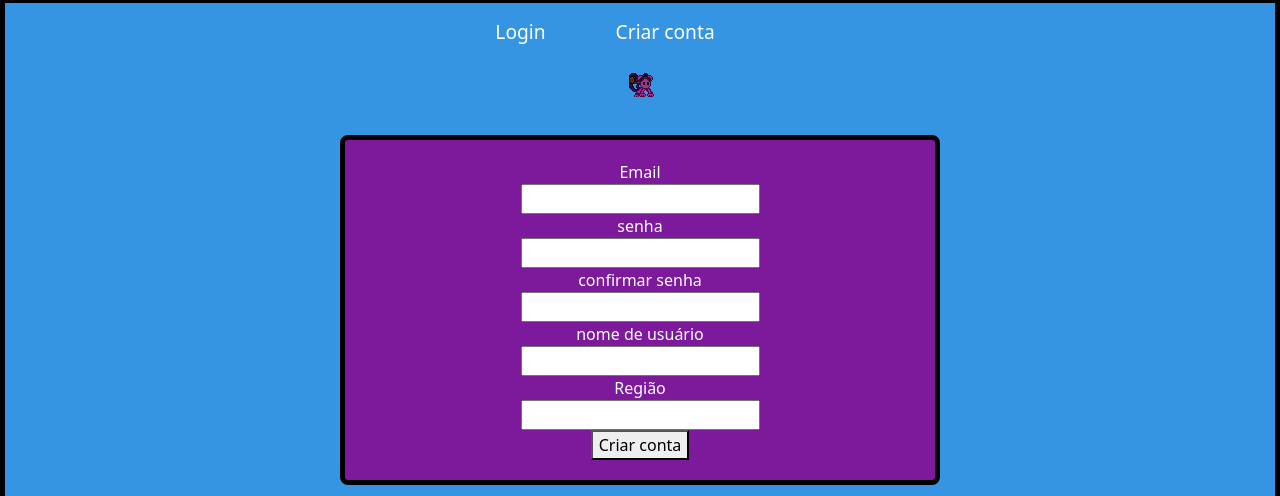
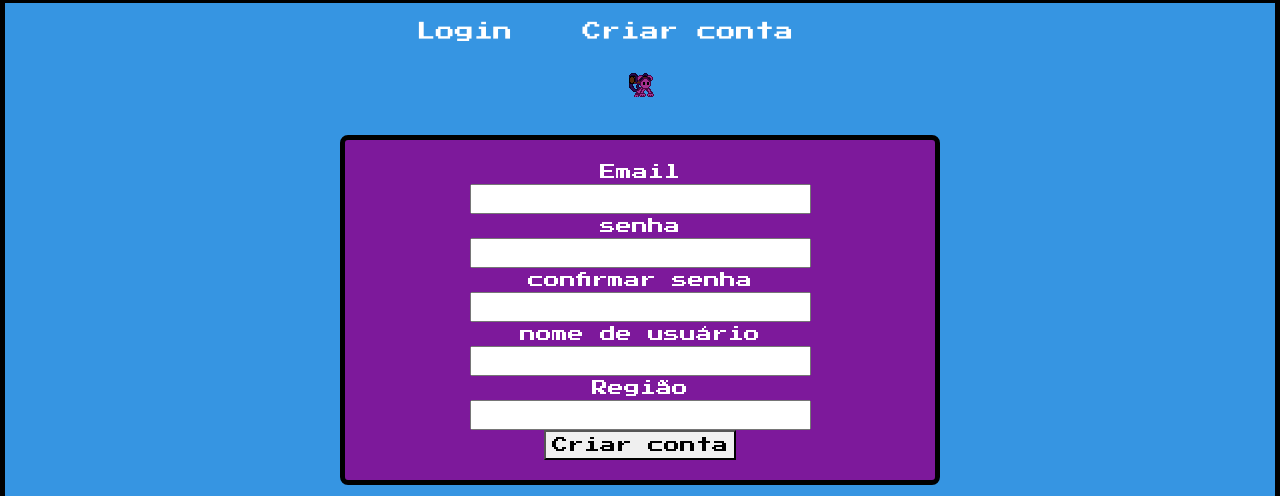
Before and after one commit to ricardopolvora/cu-de-peixe, a plain HTML site: page index.html in a window 1280 px wide. Shown: the part 97-593 px from the top of the page. Drawn offline with nearby package versions, Linux system fonts and the light colour scheme.

Commit message:
Update tudo_junto.css

```diff
--- a/css/tudo_junto.css
+++ b/css/tudo_junto.css
@@ -1,5 +1,5 @@
 body{
-    font-family:'press start 2p', cursive;
+    font-family:'press start 2p', cursive !important;
     margin: 0; /* Remove a margem ao redor do body */
     padding: 0; /* Remove o padding ao redor do body */
     display: grid; /* Define o layout como grid */
```
